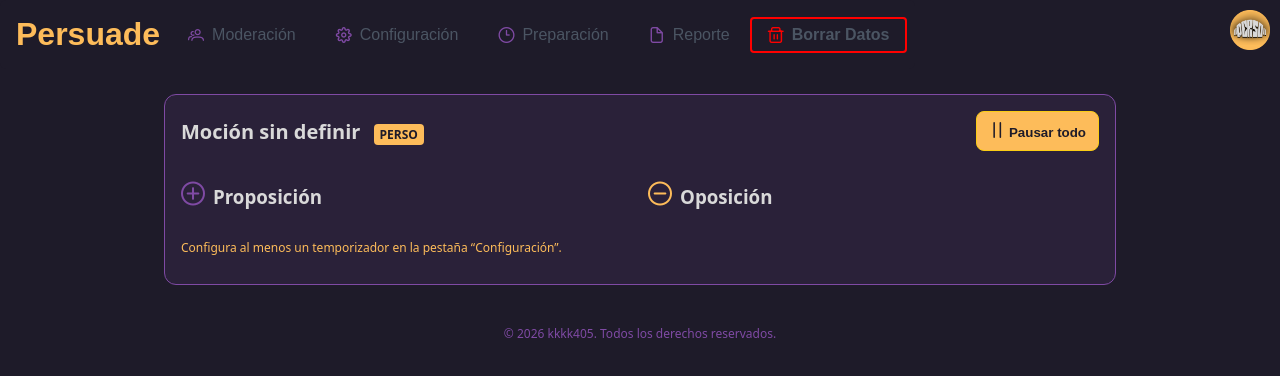
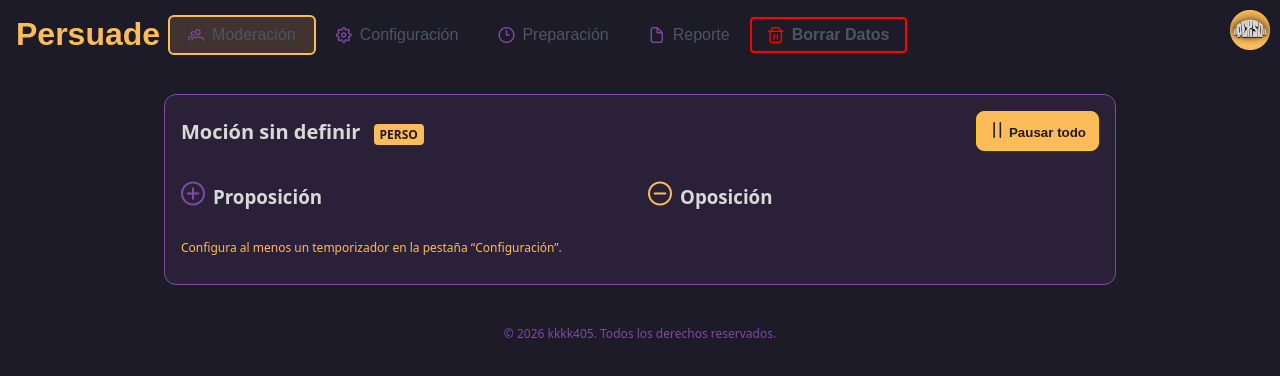
Before and after one commit to kkkk405/CRONO-DEBATE, a React (Vite) app: page / in a window 1280 px wide. Shown: the top 376 px of the page. Built offline with nearby package versions, Linux system fonts and the light colour scheme; a web font is replaced by a local one.

Commit message:
Add active tab highlight with border in Menubar

```diff
--- a/src/App.jsx
+++ b/src/App.jsx
@@ -20,10 +20,10 @@ export default function App() {
   }
 
   const items = [
-    { label: "Moderación", icon: "pi pi-users", command: () => setTab("moderation") },
-    { label: "Configuración", icon: "pi pi-cog", command: () => setTab("config") },
-    { label: "Preparación", icon: "pi pi-clock", command: () => setTab("prep") },
-    { label: "Reporte", icon: "pi pi-file", command: () => setTab("report") },
+    { label: "Moderación", icon: "pi pi-users", className: tab === "moderation" ? "active-tab" : "", command: () => setTab("moderation") },
+    { label: "Configuración", icon: "pi pi-cog", className: tab === "config" ? "active-tab" : "", command: () => setTab("config") },
+    { label: "Preparación", icon: "pi pi-clock", className: tab === "prep" ? "active-tab" : "", command: () => setTab("prep") },
+    { label: "Reporte", icon: "pi pi-file", className: tab === "report" ? "active-tab" : "", command: () => setTab("report") },
 {
   label: "Borrar Datos",
   icon: "pi pi-trash",
--- a/src/styles.css
+++ b/src/styles.css
@@ -96,6 +96,14 @@
   /* Hover: amarillo suave */
   .p-menubar .p-menuitem-link:hover {
     color: var(--muted) !important;
+  }
+
+  /* Pestaña activa */
+  .p-menubar .p-menuitem.active-tab > .p-menuitem-content {
+    background: rgba(253, 188, 90, 0.15) !important;
+    border-radius: 6px !important;
+    outline: 2px solid var(--muted) !important;
+    outline-offset: -2px !important;
   }
   .p-menubar .p-menuitem-link:hover .p-menuitem-icon {
     color: var(--muted) !important;
```
